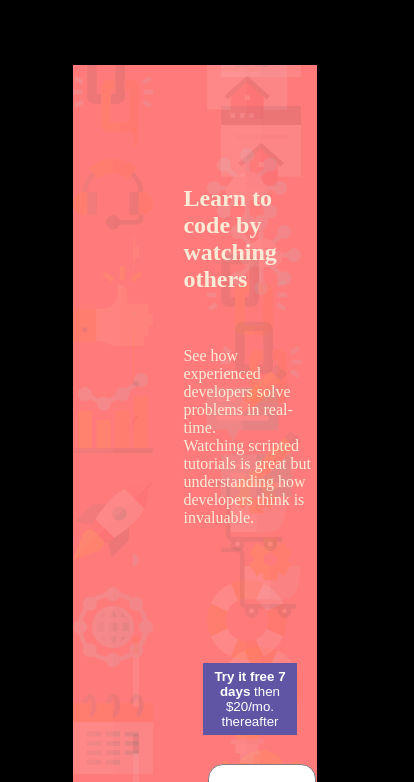
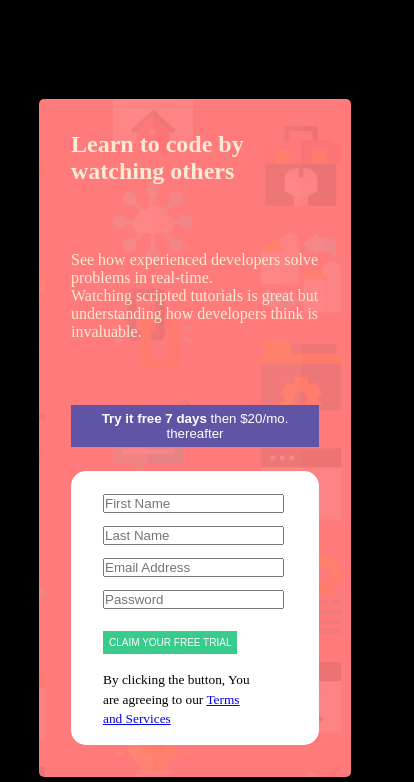
Before and after one commit to Smartbabbe/responsive-sign-up-form, a plain HTML site: page index.html in a window 390 px wide. Shown: the top 782 px of the page, 414 px wide, since content can reach past the window. Drawn offline with Linux system fonts and the light colour scheme; a web font is replaced by a local one.

Commit message:
made the site responsive

```diff
--- a/index.css
+++ b/index.css
@@ -1,59 +1,68 @@
+*, *::before, *::after {
+    margin: 0;
+    padding: 0;
+    box-sizing: border-box;
+}
 
 body {
     background-color: black;
+    /* height: 100vh; */
 }
 
 .main {
-    background: url("bg-intro-desktop.png");
-    margin: 8% auto;
-    width: 65%;
-    height: fit-content;
-    background-color: hsl(0, 100%, 74%);
+    height: 100vh;
+    align-items: center;
+    display: flex;
 }
 
 .catalog {
-    box-sizing: border-box;
-    box-shadow: 20px;
+    background: url("bg-intro-desktop.png");
+    background-color: hsl(0, 100%, 74%);
+    width: 60%;
+    margin: 0 auto;
+    max-width: 90%;
     display: flex;
-    margin-top: 65px;
-    margin-bottom: 200px;
-    margin-left: 60px;
+    gap: 1rem;
+    align-items: center;
+    padding: 4rem;
+    border-radius: 5px;
 }
 
 .left {
-    flex: 40%;
+    width: 70%;
     font-family: poppins;
     font-weight: 400;
     color: antiquewhite;
-    padding: 50px;
-    padding-right: 0;
-    margin-top: 50px;
+}
+
+.left p {
+    padding: 3rem 0;
 }
 
 .right {
-    flex: 60%;
-    margin: 20px;
-    padding: 50px;
-    padding-right: 0;
+    display: flex;
+    flex-direction: column;
     line-height: 1.5;
-
 }
 
 .bottom {
-    text-align: left;
+    padding: 1rem 2rem;
+    display: flex;
+    flex-direction: column;
     font-size: 16px;
     background-color: white;
-    border: 1px grey solid;
-    padding: 20px;
-    margin: 5px;
-    width: 50%;
-    border-radius: 15px 15px;
-    margin-left: 20px;
+    border: none;
+    align-items: center;
+    border-radius: 15px;
 }
 
 form {
     line-height: 2;
-    text-align: center;
+    /* text-align: center; */
+}
+
+button {
+    cursor: pointer;
 }
 
 .button1 {
@@ -69,27 +78,38 @@ form {
     border: 1px solid hsl(154, 59%, 51%);
     color: white;
     padding: 5px;
-    padding-left: 25px;
-    padding-right: 25px;
-    margin: 15px;
+    margin: 1rem auto;
     background-color: hsl(154, 59%, 51%);
 }
 
-@media screen and (max-width:1400px){
+@media screen and (max-width: 900px){
+
+    .main {
+        margin: 1rem 0;
+    }
     .catalog {
         background: url("bg-intro-mobile.png");
         flex-direction: column;
+        width: 80%;
+        background-color: hsl(0, 100%, 74%);
+        padding: 2rem;
     }
-    .bottom {
-        text-align: center;
-        font-size: 16px;
-        background-color: white;
-        border: 1px grey solid;
-        padding: 20px;
-        margin: 5px;
-        margin-right: 90px;
-        width: 70%;
-        border-radius: 15px 15px;
-        margin-right: 100px;
+
+    .left {
+        width: 100%;
+    }
+
+    .right {
+        /* width: 100%; */
+    }
+
+    form {
+        width: 100%;
+    }
+
+    small {
+        width: 80%;
+        margin: 0;
+        align-self: flex-start;
+    }
 }
-}
--- a/responsiveness and media query1/index.css
+++ /dev/null
@@ -1,95 +0,0 @@
-
-body {
-    background-color: black;
-}
-
-.main {
-    background: url("bg-intro-desktop.png");
-    margin: 8% auto;
-    width: 65%;
-    height: fit-content;
-    background-color: hsl(0, 100%, 74%);
-}
-
-.catalog {
-    box-sizing: border-box;
-    box-shadow: 20px;
-    display: flex;
-    margin-top: 65px;
-    margin-bottom: 200px;
-    margin-left: 60px;
-}
-
-.left {
-    flex: 40%;
-    font-family: poppins;
-    font-weight: 400;
-    color: antiquewhite;
-    padding: 50px;
-    padding-right: 0;
-    margin-top: 50px;
-}
-
-.right {
-    flex: 60%;
-    margin: 20px;
-    padding: 50px;
-    padding-right: 0;
-    line-height: 1.5;
-
-}
-
-.bottom {
-    text-align: left;
-    font-size: 16px;
-    background-color: white;
-    border: 1px grey solid;
-    padding: 20px;
-    margin: 5px;
-    width: 50%;
-    border-radius: 15px 15px;
-    margin-left: 20px;
-}
-
-form {
-    line-height: 2;
-    text-align: center;
-}
-
-.button1 {
-    padding: 5px;
-    border: 1px solid hsl(248, 32%, 49%);
-    background-color: hsl(248, 32%, 49%);
-    color: white;
-}
-
-.button2 {
-    font-size: 10px;
-    font-weight: 500;
-    border: 1px solid hsl(154, 59%, 51%);
-    color: white;
-    padding: 5px;
-    padding-left: 25px;
-    padding-right: 25px;
-    margin: 15px;
-    background-color: hsl(154, 59%, 51%);
-}
-
-@media screen and (max-width:1400px){
-    .catalog {
-        background: url("bg-intro-mobile.png");
-        flex-direction: column;
-    }
-    .bottom {
-        text-align: center;
-        font-size: 16px;
-        background-color: white;
-        border: 1px grey solid;
-        padding: 20px;
-        margin: 5px;
-        margin-right: 90px;
-        width: 70%;
-        border-radius: 15px 15px;
-        margin-right: 100px;
-}
-}
```
Also changed, not shown: responsiveness and media query1/index.html (deleted, +0 -38 lines), responsiveness and media query1/bg-intro-desktop.png (deleted), responsiveness and media query1/bg-intro-mobile.png (deleted), responsiveness and media query1/favicon-32x32.png (deleted), responsiveness and media query1/icon-error.svg (deleted).
